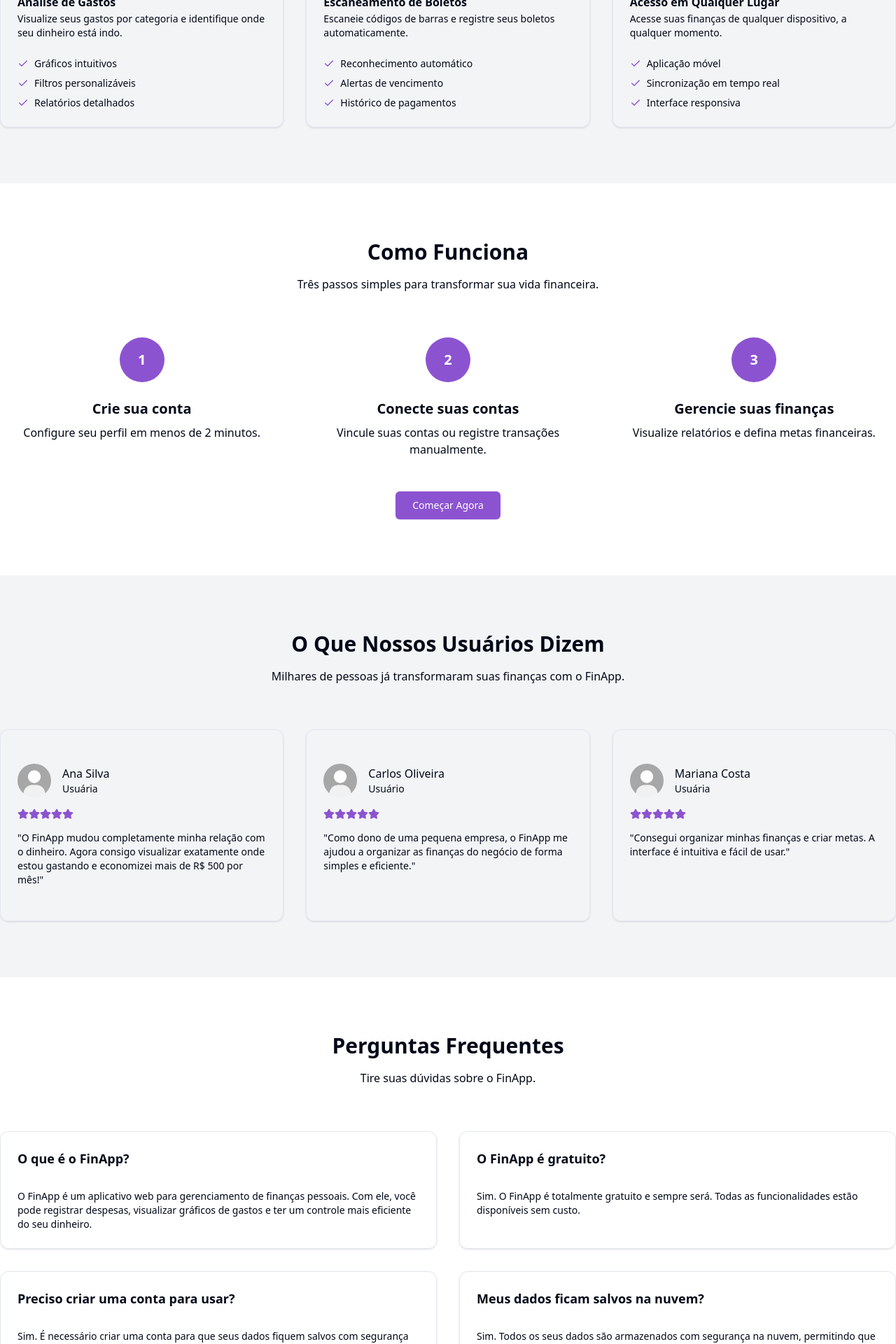
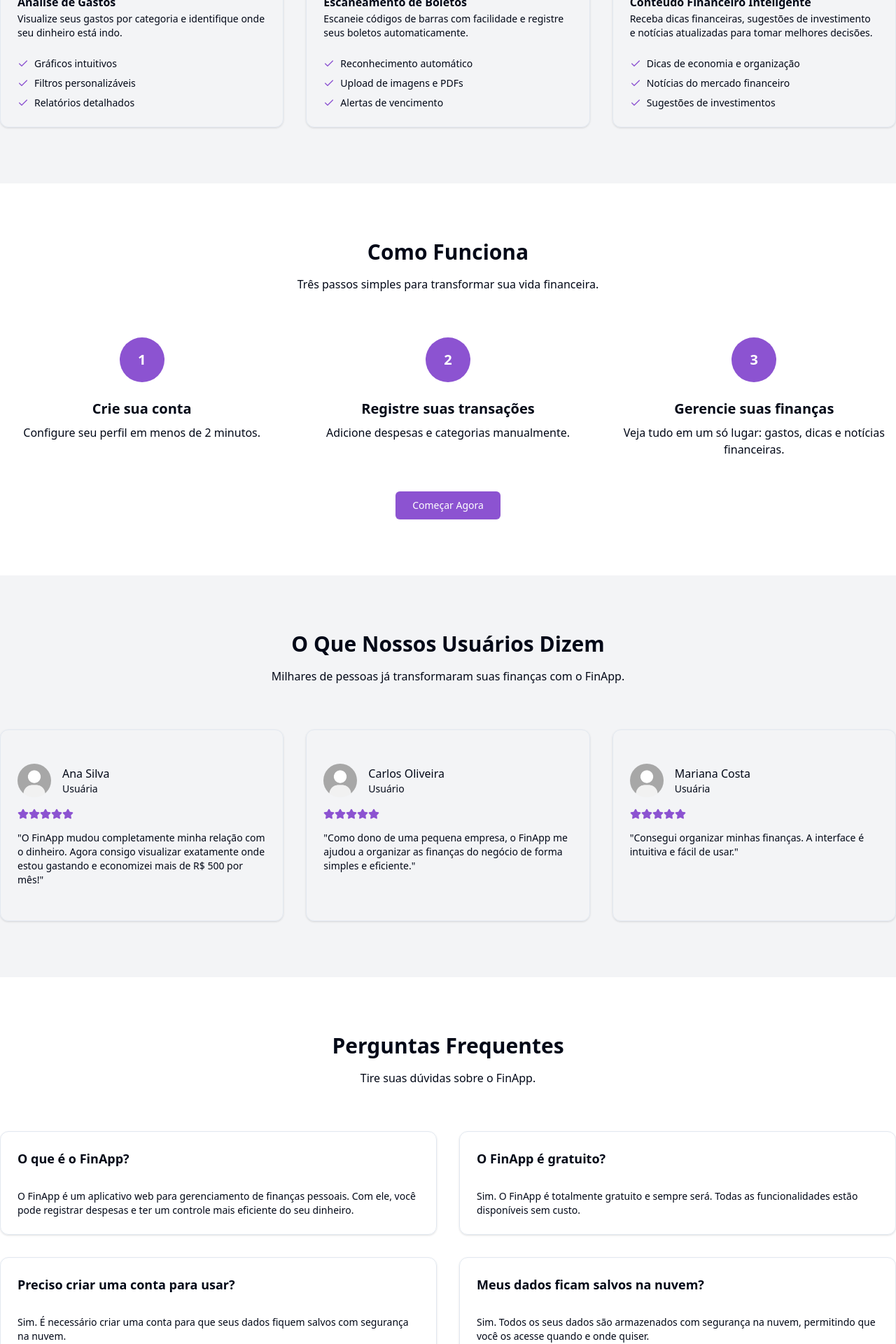
Before and after one commit to MiltonPenha/FinApp, a Next.js app in the folder frontend/: page / in a window 1280 px wide. Shown: the part 760-2680 px from the top of the page at 70% size. Built offline with nearby package versions, Linux system fonts and the light colour scheme; no server answers.

Commit message:
chore: update landing page texts and add Hotjar script to layout.tsx

```diff
--- a/frontend/src/app/(internal)/landing-page.tsx
+++ b/frontend/src/app/(internal)/landing-page.tsx
@@ -1,6 +1,7 @@
 import Faq from "@/components/landing/Faq"
 import Features from "@/components/landing/Features"
 import Footer from "@/components/landing/Footer"
+import GoogleFormSection from "@/components/landing/GoogleForms"
 import Hero from "@/components/landing/Hero"
 import HowItWorks from "@/components/landing/HowItWorks"
 import Testimonials from "@/components/landing/Testimonials"
@@ -16,6 +17,7 @@
                 <HowItWorks />
                 <Testimonials />
                 <Faq />
+                <GoogleFormSection />
             </main>
             <Footer />
         </>
--- a/frontend/src/app/layout.tsx
+++ b/frontend/src/app/layout.tsx
@@ -1,11 +1,8 @@
 import { ptBR } from '@clerk/localizations'
-import {
-  ClerkProvider
-} from '@clerk/nextjs'
+import { ClerkProvider } from '@clerk/nextjs'
 import { type Metadata } from 'next'
 import { Geist, Geist_Mono } from 'next/font/google'
 import "./global.css"
-
 
 const geistSans = Geist({
   variable: '--font-geist-sans',
@@ -33,6 +30,23 @@
   return (
     <ClerkProvider localization={ptBR}>
       <html lang="pt-BR">
+        <head>
+          {/* Hotjar Tracking Code */}
+          <script
+            dangerouslySetInnerHTML={{
+              __html: `
+                (function(h,o,t,j,a,r){
+                  h.hj=h.hj||function(){(h.hj.q=h.hj.q||[]).push(arguments)};
+                  h._hjSettings={hjid:1499284,hjsv:6};
+                  a=o.getElementsByTagName('head')[0];
+                  r=o.createElement('script');r.async=1;
+                  r.src=t+h._hjSettings.hjid+j+h._hjSettings.hjsv;
+                  a.appendChild(r);
+                })(window,document,'https://static.hotjar.com/c/hotjar-','.js?sv=');
+              `,
+            }}
+          />
+        </head>
         <body className={`${geistSans.variable} ${geistMono.variable} antialiased`}>
           {children}
         </body>
--- a/frontend/src/components/landing/Faq.tsx
+++ b/frontend/src/components/landing/Faq.tsx
@@ -4,7 +4,7 @@
     {
         question: "O que é o FinApp?",
         answer:
-            "O FinApp é um aplicativo web para gerenciamento de finanças pessoais. Com ele, você pode registrar despesas, visualizar gráficos de gastos e ter um controle mais eficiente do seu dinheiro.",
+            "O FinApp é um aplicativo web para gerenciamento de finanças pessoais. Com ele, você pode registrar despesas e ter um controle mais eficiente do seu dinheiro.",
     },
     {
         question: "O FinApp é gratuito?",
@@ -14,7 +14,7 @@
     {
         question: "Preciso criar uma conta para usar?",
         answer:
-            "Sim. É necessário criar uma conta para que seus dados fiquem salvos com segurança na nuvem e possam ser acessados de qualquer dispositivo.",
+            "Sim. É necessário criar uma conta para que seus dados fiquem salvos com segurança na nuvem.",
     },
     {
         question: "Meus dados ficam salvos na nuvem?",
--- a/frontend/src/components/landing/Features.tsx
+++ b/frontend/src/components/landing/Features.tsx
@@ -1,5 +1,5 @@
 import { Card, CardContent, CardDescription, CardHeader, CardTitle } from "@/components/ui/card"
-import { Check, PieChart, Receipt, Smartphone } from "lucide-react"
+import { Check, Lightbulb, PieChart, Receipt } from "lucide-react"
 
 const features = [
     {
@@ -11,14 +11,14 @@
     {
         icon: Receipt,
         title: "Escaneamento de Boletos",
-        description: "Escaneie códigos de barras e registre seus boletos automaticamente.",
-        items: ["Reconhecimento automático", "Alertas de vencimento", "Histórico de pagamentos"]
+        description: "Escaneie códigos de barras com facilidade e registre seus boletos automaticamente.",
+        items: ["Reconhecimento automático", "Upload de imagens e PDFs", "Alertas de vencimento"]
     },
     {
-        icon: Smartphone,
-        title: "Acesso em Qualquer Lugar",
-        description: "Acesse suas finanças de qualquer dispositivo, a qualquer momento.",
-        items: ["Aplicação móvel", "Sincronização em tempo real", "Interface responsiva"]
+        icon: Lightbulb,
+        title: "Conteúdo Financeiro Inteligente",
+        description: "Receba dicas financeiras, sugestões de investimento e notícias atualizadas para tomar melhores decisões.",
+        items: ["Dicas de economia e organização", "Notícias do mercado financeiro", "Sugestões de investimentos"]
     }
 ]
 
--- /dev/null
+++ b/frontend/src/components/landing/GoogleForms.tsx
@@ -0,0 +1,25 @@
+
+export default function GoogleForm() {
+    return (
+        <section className="py-20 px-4 bg-muted/50 bg-gray-100">
+        <div className="max-w-4xl mx-auto text-center space-y-4 ">
+            <h2 className="text-3xl font-bold">Queremos saber um pouco mais:</h2>
+            <p className="text-muted-foreground">
+            Preencha o formulário abaixo. Sua resposta é muito importante!
+            </p>
+            <div className="w-full aspect-[4/5]">
+            <iframe
+                src="https://docs.google.com/forms/d/e/1FAIpQLSf72E-Up0GrEX_ZDjXQdA7139hdXl50DMQKE54DdXRdteV1mg/viewform?embedded=true"
+                width="100%"
+                height="800"
+                frameBorder="0"
+                title="Formulário FinApp"
+                className="w-full h-full rounded-xl shadow-lg border-1 bg-white"
+            >
+                Carregando…
+            </iframe>
+            </div>
+        </div>
+        </section>
+    );
+}
--- a/frontend/src/components/landing/HowItWorks.tsx
+++ b/frontend/src/components/landing/HowItWorks.tsx
@@ -8,13 +8,13 @@
         image: "/placeholder.svg?height=200&width=300"
     },
     {
-        title: "Conecte suas contas",
-        description: "Vincule suas contas ou registre transações manualmente.",
+        title: "Registre suas transações",
+        description: "Adicione despesas e categorias manualmente.",
         image: "/placeholder.svg?height=200&width=300"
     },
     {
         title: "Gerencie suas finanças",
-        description: "Visualize relatórios e defina metas financeiras.",
+        description: "Veja tudo em um só lugar: gastos, dicas e notícias financeiras.",
         image: "/placeholder.svg?height=200&width=300"
     }
 ]
--- a/frontend/src/components/landing/Testimonials.tsx
+++ b/frontend/src/components/landing/Testimonials.tsx
@@ -18,7 +18,7 @@
     {
         name: "Mariana Costa",
         type: "Usuária",
-        text: "Consegui organizar minhas finanças e criar metas. A interface é intuitiva e fácil de usar.",
+        text: "Consegui organizar minhas finanças. A interface é intuitiva e fácil de usar.",
         stars: 5,
     },
 ]
```
